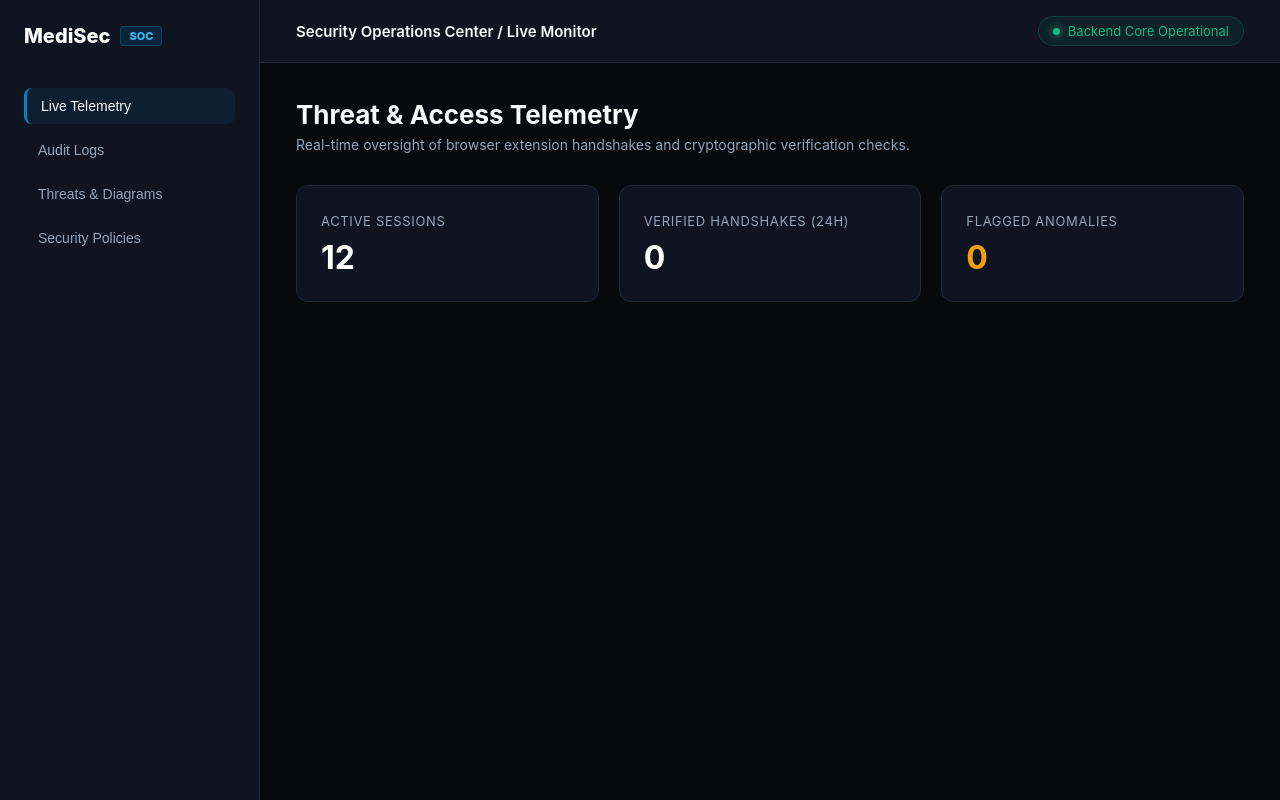
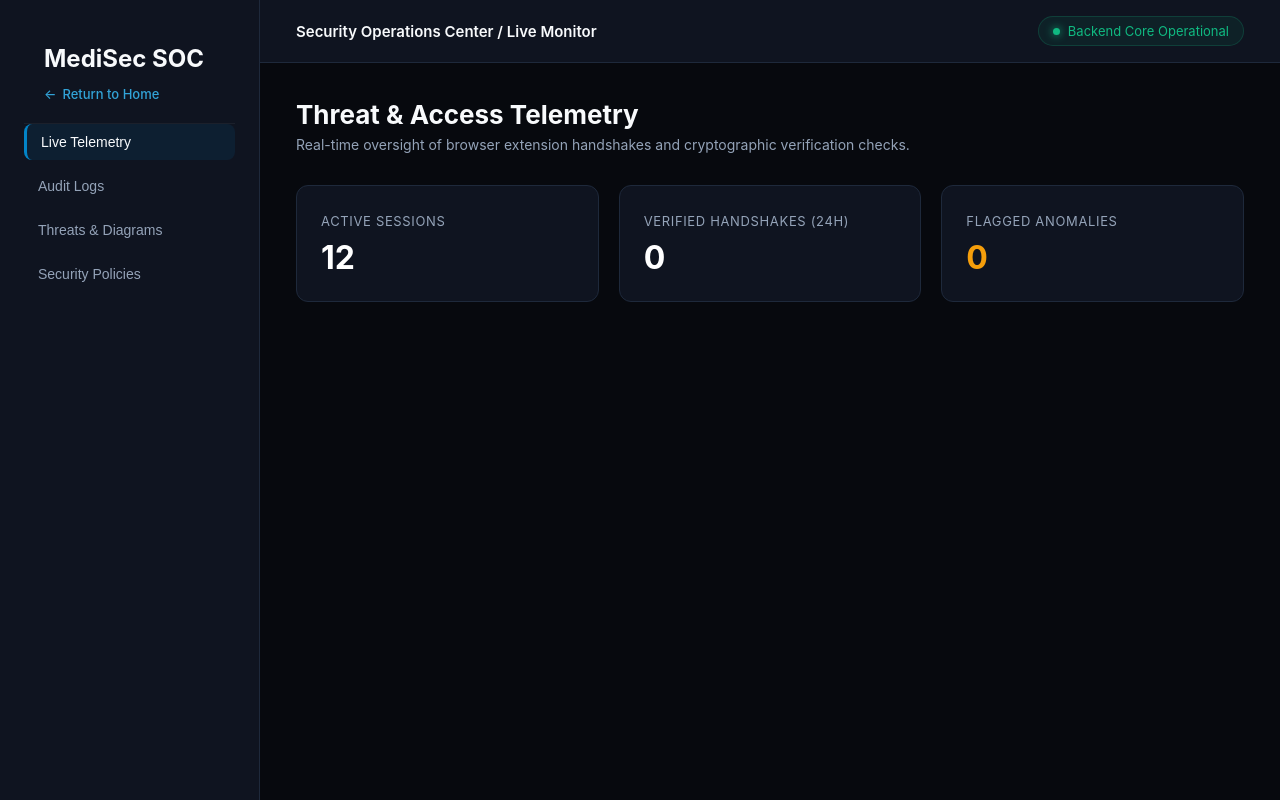
Before and after one commit to samonariase1/medisec, a Flask app: page /soc-dashboard in a window 1280 px wide. Run offline with Flask 3, Linux system fonts and the light colour scheme; data that the repository does not hold is empty.

Commit message:
Update dashboard.html

```diff
--- a/templates/dashboard.html
+++ b/templates/dashboard.html
@@ -251,9 +251,14 @@
 
   <!-- Sidebar -->
   <aside>
-    <div class="brand">
-      MediSec <span>SOC</span>
+    <div class="sidebar-brand" style="padding: 20px; border-bottom: 1px solid rgba(255,255,255,0.05);">
+    <h2 style="margin-bottom: 10px;">MediSec SOC</h2>
+    <!-- Sleek Back Link Shortcut to Landing Page -->
+    <a href="/" style="display: inline-flex; align-items: center; color: #38bdf8; text-decoration: none; font-size: 13px; font-weight: 500; gap: 6px; opacity: 0.85; transition: opacity 0.2s;" onmouseover="this.style.opacity='1'" onmouseout="this.style.opacity='0.85'">
+        <span>←</span> Return to Home
+    </a>
     </div>
+
     <ul class="nav-list">
       <li class="nav-item active" id="nav-telemetry"><button onclick="switchTab('telemetry')">Live Telemetry</button></li>
       <li class="nav-item" id="nav-audit"><button onclick="switchTab('audit')">Audit Logs</button></li>
```
